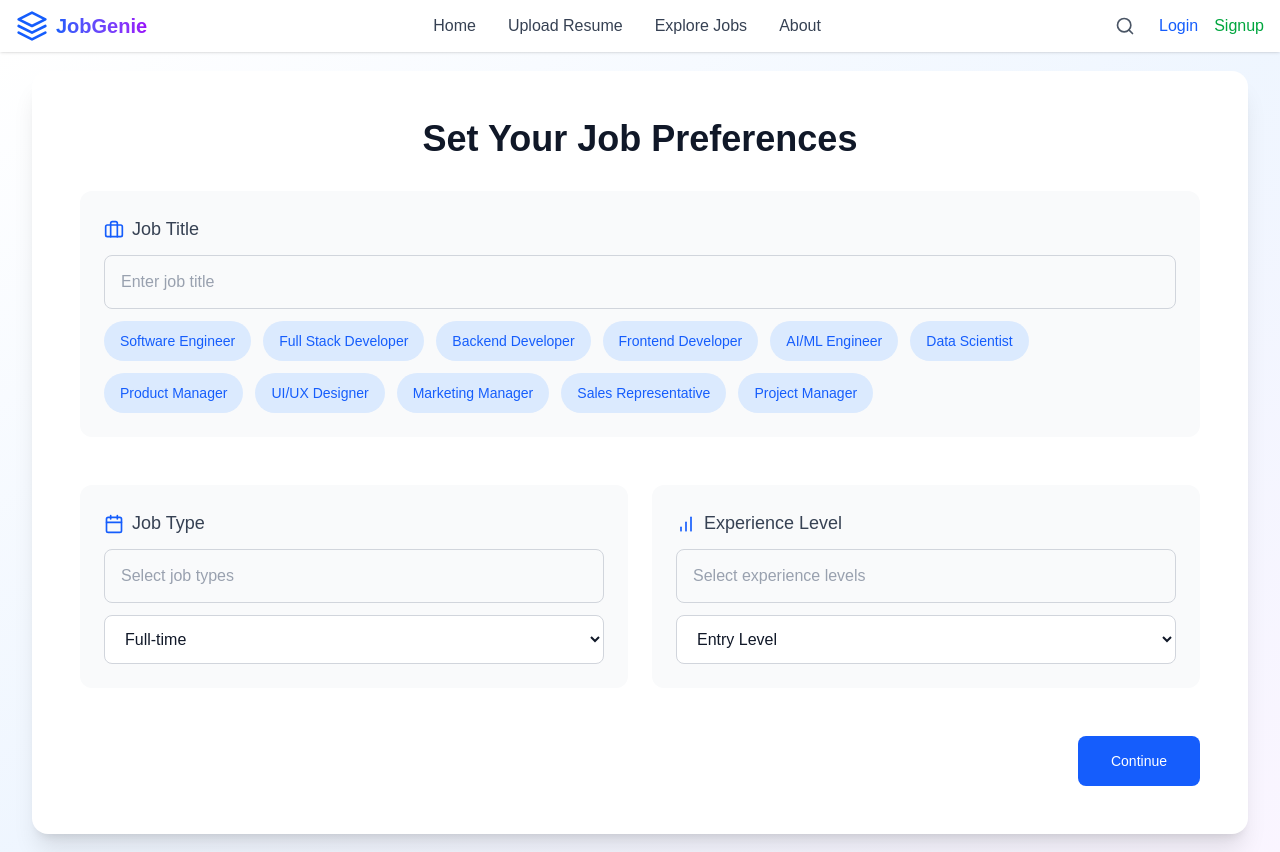
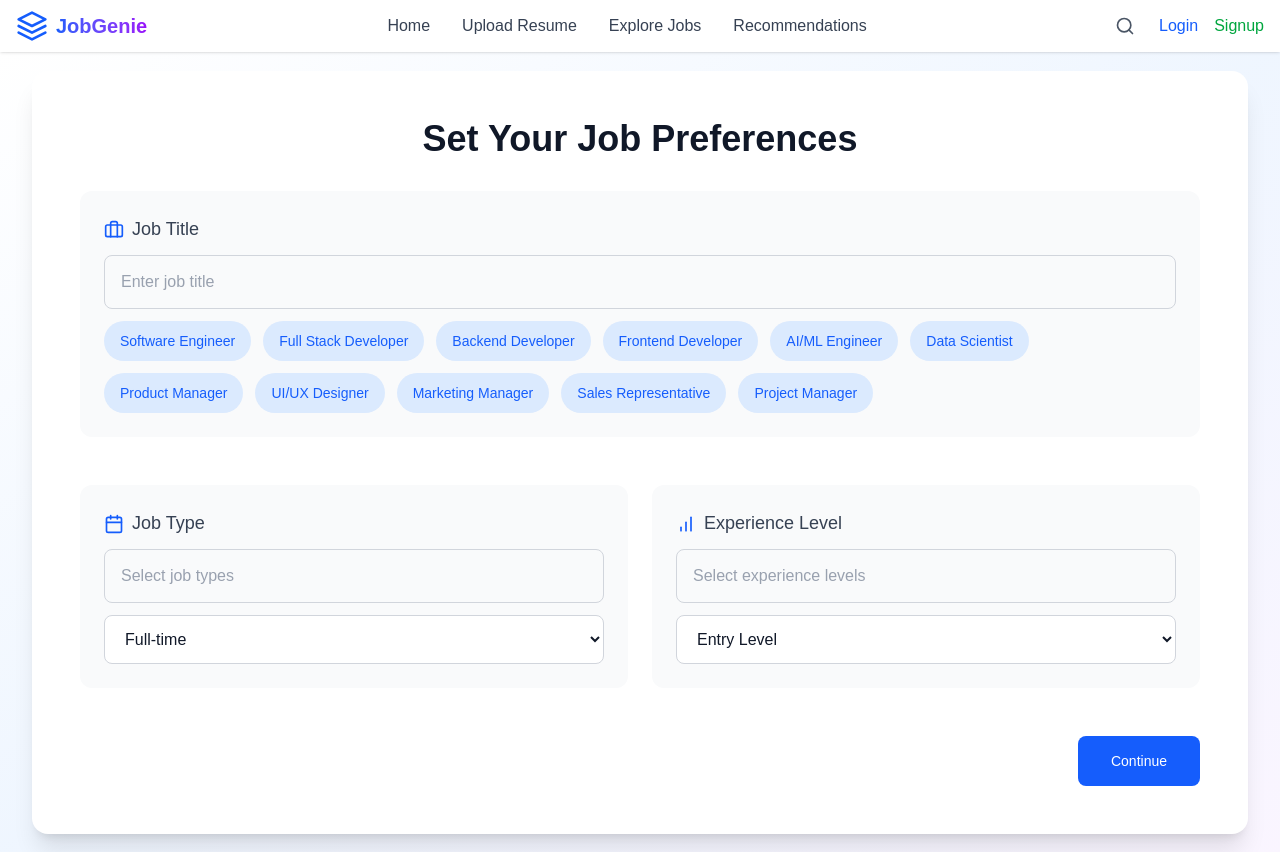
Before and after one commit to chistym17/jobgenie-frontend, a Next.js app: page /preference in a window 1280 px wide. Built offline with nearby package versions, Linux system fonts and the light colour scheme.

Commit message:
auth redirects added

```diff
--- a/src/app/components/Navbar.tsx
+++ b/src/app/components/Navbar.tsx
@@ -66,8 +66,8 @@ const Navbar = () => {
           <Link href="/jobs" className="text-gray-700 hover:text-blue-600 transition">
             Explore Jobs
           </Link>
-          <Link href="/about" className="text-gray-700 hover:text-blue-600 transition">
-            About
+          <Link href="/recommendations" className="text-gray-700 hover:text-blue-600 transition">
+            Recommendations
           </Link>
         </div>
 
--- a/src/app/recommendations/page.tsx
+++ b/src/app/recommendations/page.tsx
@@ -7,6 +7,7 @@ import Navbar from '../components/Navbar';
 import { useCurrentUser } from '../hooks/useCurrentUser';
 import { motion } from 'framer-motion';
 import RecommendationLoader from '../components/RecommendationLoader';
+import { useRouter } from 'next/navigation';
 
 export interface WSJob {
     "Job Title": string;
@@ -28,6 +29,7 @@ export interface WSJob {
 let cachedRecommendations: WSJob[] | null = null;
 
 export default function Home() {
+    const router = useRouter();
     const [jobs, setJobs] = useState<WSJob[]>([]);
     const [selectedJob, setSelectedJob] = useState<WSJob | null>(null);
     const [modalOpen, setModalOpen] = useState(false);
@@ -37,12 +39,21 @@ export default function Home() {
     const email = currentUser?.email;
 
     useEffect(() => {
+        // Show loading state while checking user
         setLoading(true);
+
+        if (!currentUser) {
+            router.push('/login');
+            return;
+        }
+
+        // If user exists, proceed with loading recommendations
         if (cachedRecommendations !== null) {
             setJobs(cachedRecommendations);
             setLoading(false);
             return;
         }
+
         fetch('http://localhost:8000/recommendations', {
             method: 'POST',
             headers: { 'Content-Type': 'application/json' },
--- a/src/app/upload/page.tsx
+++ b/src/app/upload/page.tsx
@@ -1,17 +1,25 @@
 "use client";
-import React, { useState, useRef } from "react";
+import React, { useState, useRef, useEffect } from "react";
 import { Upload, FilePlus, Check, X, FileText, Loader2, Link } from "lucide-react";
 import { Toaster, toast } from "sonner";
 import Navbar from "../components/Navbar";
 import { div } from "framer-motion/client";
 import { useCurrentUser } from "../hooks/useCurrentUser";
+import { useRouter } from "next/navigation";
 
 export default function ResumeUploadSection() {
+    const router = useRouter();
     const [file, setFile] = useState<File | null>(null);
     const [uploading, setUploading] = useState(false);
     const [uploadSuccess, setUploadSuccess] = useState(false);
     const fileInputRef = useRef<HTMLInputElement>(null);
     const user = useCurrentUser();
+
+    useEffect(() => {
+        if (!user) {
+            router.push('/login');
+        }
+    }, [user, router]);
 
     const handleDragOver = (e: React.DragEvent<HTMLDivElement>) => {
         e.preventDefault();
```
